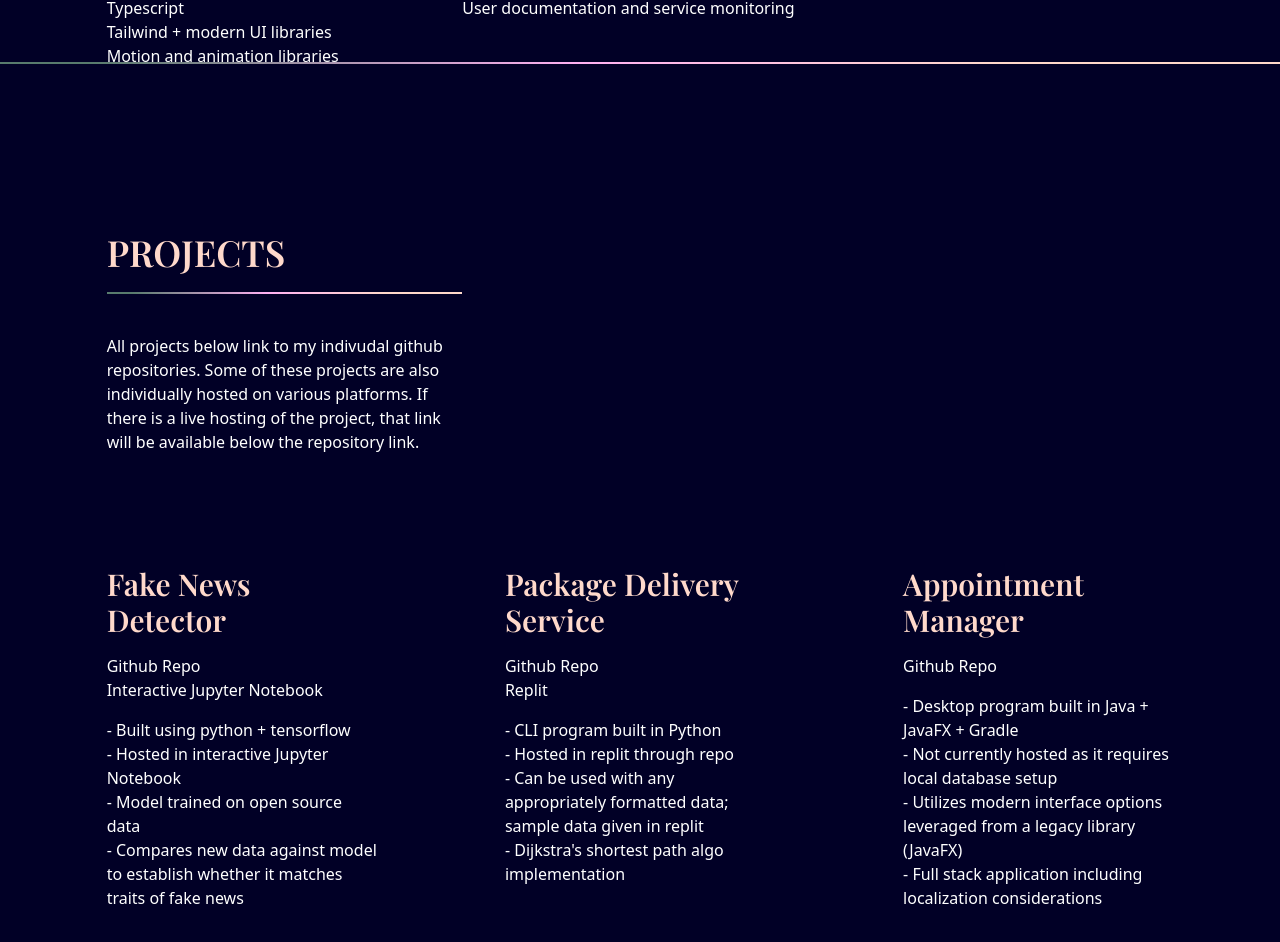
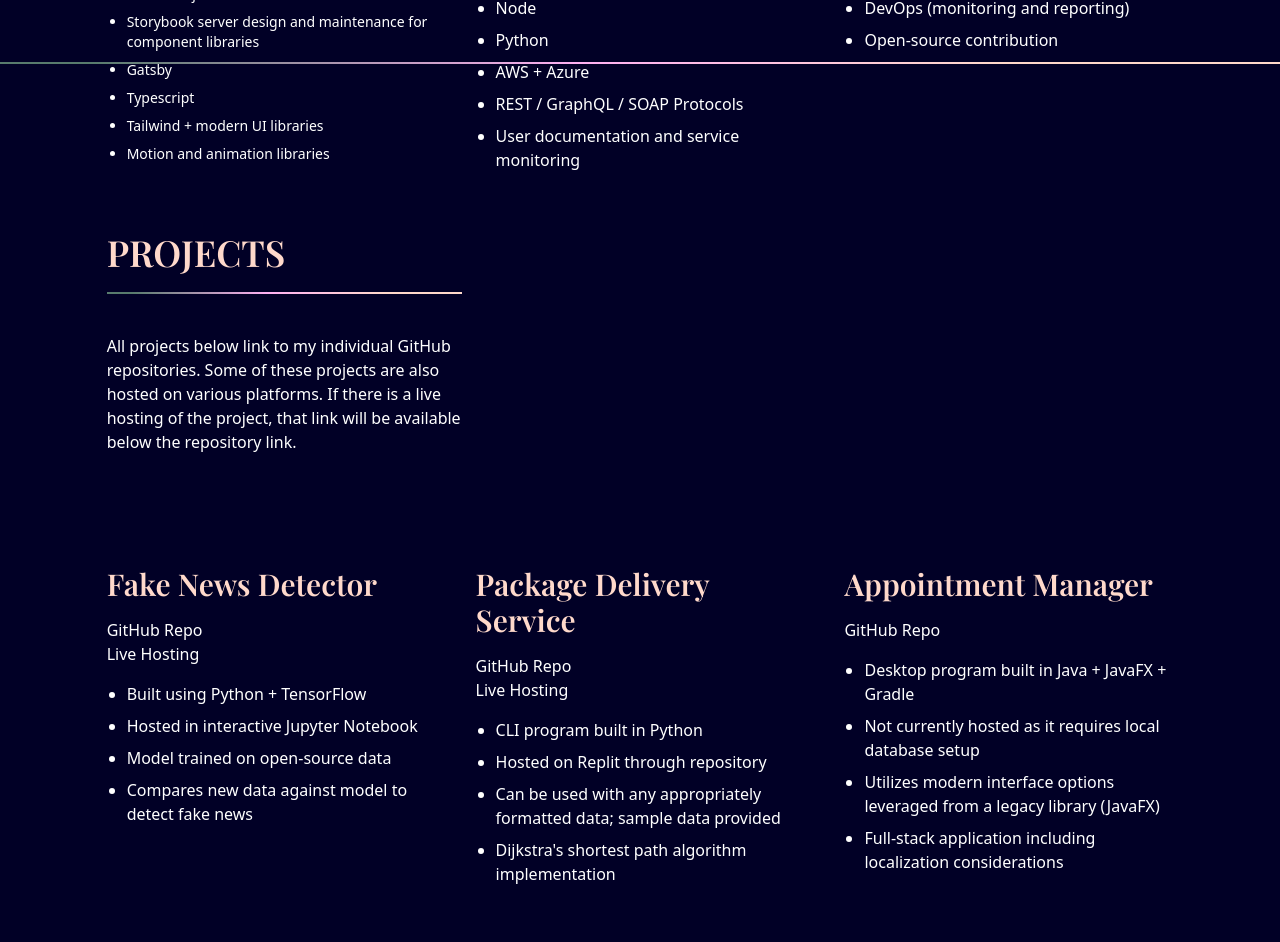
Before and after one commit to chelseymachin/portfolio-but-react, a React (Create React App) app: page / in a window 1280 px wide. Shown: the part 1540-2482 px from the top of the page. Built offline with nearby package versions, Linux system fonts and the light colour scheme; the HTML template or start-up script is replaced by a standard one.

Commit message:
add better mobile responsive layout to lists; make projects into components

```diff
--- a/src/scenes/Projects.jsx
+++ b/src/scenes/Projects.jsx
@@ -4,8 +4,8 @@ import { motion } from "framer-motion";
 const Projects = () => {
     return (
         <section id="projects" className="pt-10 pb-24">
-          {/* header section */}
-          <div className="md:flex md:justify-between md:gap-16 mt-32">
+            {/* Header Section */}
+            <div className="md:flex md:justify-between md:gap-16 mt-32">
                 <motion.div
                     className="md:w-1/3"
                     initial="hidden"
@@ -21,17 +21,52 @@ const Projects = () => {
                         PROJECTS
                     </p>
                     <LineGradient />
-                    <p className="mt-10 mb-7">
-                        All projects below link to my indivudal github repositories.  Some of these projects are also individually hosted on various platforms.  If there is a live hosting of the project, that link will be available below the repository link.
+                    <p className="mt-10 mb-7 text-sm md:text-base">
+                        All projects below link to my individual GitHub repositories. Some of these projects are also hosted on various platforms. If there is a live hosting of the project, that link will be available below the repository link.
                     </p>
                 </motion.div>
             </div>
-            {/* projects section */}
-            <div className="md:flex md:justify-between mt-16 gap-32">
-                {/* project #1 */}
-                <div className="flex-col items-center w-1/3">
+
+            {/* Projects Section */}
+            <div className="flex flex-col md:flex-row md:justify-between mt-16 gap-10">
+                {/* Project Component */}
+                {[
+                    {
+                        title: "Fake News Detector",
+                        repo: "https://github.com/chelseymachin/capstone",
+                        live: "https://mybinder.org/v2/gh/chelseymachin/capstone/HEAD",
+                        details: [
+                            "Built using Python + TensorFlow",
+                            "Hosted in interactive Jupyter Notebook",
+                            "Model trained on open-source data",
+                            "Compares new data against model to detect fake news"
+                        ],
+                    },
+                    {
+                        title: "Package Delivery Service",
+                        repo: "https://github.com/chelseymachin/package-delivery-service",
+                        live: "https://replit.com/@ChelseyMachin/package-delivery-service",
+                        details: [
+                            "CLI program built in Python",
+                            "Hosted on Replit through repository",
+                            "Can be used with any appropriately formatted data; sample data provided",
+                            "Dijkstra's shortest path algorithm implementation"
+                        ],
+                    },
+                    {
+                        title: "Appointment Manager",
+                        repo: "https://github.com/chelseymachin/Appointment-Customer-Management-App",
+                        details: [
+                            "Desktop program built in Java + JavaFX + Gradle",
+                            "Not currently hosted as it requires local database setup",
+                            "Utilizes modern interface options leveraged from a legacy library (JavaFX)",
+                            "Full-stack application including localization considerations"
+                        ],
+                    }
+                ].map((project, index) => (
                     <motion.div
-                        className="w-full mt-5"
+                        key={index}
+                        className="w-full md:w-1/3 mt-5"
                         initial="hidden"
                         whileInView="visible"
                         viewport={{ once: true, amount: 0.5 }}
@@ -42,90 +77,34 @@ const Projects = () => {
                         }}
                     >
                         <div className="relative h-18">
-                            <div className="z-10">
-                                <p className="font-playfair font-semibold text-blush text-3xl">Fake News Detector</p>
-                            </div>
+                            <p className="font-playfair font-semibold text-blush text-3xl">{project.title}</p>
                         </div>
                         <div className="mt-4">
-                            <ul>
-                                <li><a className="hover:text-green transition duration-500" href="https://github.com/chelseymachin/capstone" rel="noreferrer" target="_blank">Github Repo</a></li>
-                                <li><a className="hover:text-green transition duration-500" href="https://mybinder.org/v2/gh/chelseymachin/capstone/HEAD" rel="noreferrer" target="_blank">Interactive Jupyter Notebook</a></li>
+                            <ul className="text-sm md:text-base">
+                                <li>
+                                    <a className="hover:text-green transition duration-500" href={project.repo} rel="noreferrer" target="_blank">
+                                        GitHub Repo
+                                    </a>
+                                </li>
+                                {project.live && (
+                                    <li>
+                                        <a className="hover:text-green transition duration-500" href={project.live} rel="noreferrer" target="_blank">
+                                            Live Hosting
+                                        </a>
+                                    </li>
+                                )}
                             </ul>
-                            <ul className="mt-4">
-                                <li>- Built using python + tensorflow</li>
-                                <li>- Hosted in interactive Jupyter Notebook</li>
-                                <li>- Model trained on open source data</li>
-                                <li>- Compares new data against model to establish whether it matches traits of fake news</li>
+                            <ul className="list-disc pl-5 space-y-2 text-sm md:text-base mt-4">
+                                {project.details.map((detail, i) => (
+                                    <li key={i}>{detail}</li>
+                                ))}
                             </ul>
                         </div>
                     </motion.div>
-                </div>
-                {/* example project #2 */}
-                <div className="flex-col items-center w-1/3">
-                    <motion.div
-                        className="w-full mt-5"
-                        initial="hidden"
-                        whileInView="visible"
-                        viewport={{ once: true, amount: 0.5 }}
-                        transition={{ duration: 0.5 }}
-                        variants={{
-                            hidden: { opacity: 0, y: 50 },
-                            visible: { opacity: 1, y: 0 },
-                        }}
-                    >
-                        <div className="relative h-18">
-                            <div className="z-10">
-                                <p className="font-playfair font-semibold text-blush text-3xl">Package Delivery Service</p>
-                            </div>
-                        </div>
-                        <div className="mt-4">
-                            <ul>
-                                <li><a className="hover:text-green transition duration-500" href="https://github.com/chelseymachin/package-delivery-service" rel="noreferrer" target="_blank">Github Repo</a></li>
-                                <li><a className="hover:text-green transition duration-500" href="https://replit.com/@ChelseyMachin/package-delivery-service" rel="noreferrer" target="_blank">Replit</a></li>
-                            </ul>
-                            <ul className="mt-4">
-                                <li>- CLI program built in Python</li>
-                                <li>- Hosted in replit through repo</li>
-                                <li>- Can be used with any appropriately formatted data; sample data given in replit</li>
-                                <li>- Dijkstra's shortest path algo implementation</li>
-                            </ul>
-                        </div>
-                    </motion.div>
-                </div>
-                {/* example project #3 */}
-                <div className="flex-col items-center w-1/3">
-                    <motion.div
-                        className="w-full mt-5"
-                        initial="hidden"
-                        whileInView="visible"
-                        viewport={{ once: true, amount: 0.5 }}
-                        transition={{ duration: 0.5 }}
-                        variants={{
-                            hidden: { opacity: 0, y: 50 },
-                            visible: { opacity: 1, y: 0 },
-                        }}
-                    >
-                        <div className="relative h-18">
-                            <div className="z-10">
-                                <p className="font-playfair font-semibold text-blush text-3xl">Appointment Manager</p>
-                            </div>
-                        </div>
-                        <div className="mt-4">
-                            <ul>
-                                <li><a className="hover:text-green transition duration-500" href="https://github.com/chelseymachin/Appointment-Customer-Management-App" rel="noreferrer" target="_blank">Github Repo</a></li>
-                            </ul>
-                            <ul className="mt-4">
-                                <li>- Desktop program built in Java + JavaFX + Gradle</li>
-                                <li>- Not currently hosted as it requires local database setup</li>
-                                <li>- Utilizes modern interface options leveraged from a legacy library (JavaFX)</li>
-                                <li>- Full stack application including localization considerations</li>
-                            </ul>
-                        </div>
-                    </motion.div>
-                </div>
+                ))}
             </div>
         </section>
-    )
-}
+    );
+};
 
 export default Projects;
--- a/src/scenes/Skills.jsx
+++ b/src/scenes/Skills.jsx
@@ -24,8 +24,8 @@ const Skills = () => {
                         SKILLS
                     </p>
                     <LineGradient width="w-1/3" />
-                    <p className="mt-10 mb-7">
-                        I have professional experience in a breadth of technologies. I've mostly done full-stack work on product + platform teams at large software and retail companies in the US.
+                    <p className="mt-10 mb-7 text-sm md:text-base">
+                        I've mostly done full-stack work on product + platform teams at large software and retail companies in the US.  My favorite thing about engineering is learning new things all the time, so this list is rather exhaustive.  It is comprised of most of the tech I've touched in projects at some point or another.
                     </p>
                 </motion.div>
 
@@ -53,10 +53,10 @@ const Skills = () => {
             </div>
 
             {/* skills section */}
-            <div className="md:flex md:justify-between mt-16">
+            <div className="flex flex-col md:flex-row md:justify-between mt-16 gap-10">
                 {/* front end skills */}
                 <motion.div
-                    className="w-1/3 mt-5"
+                    className="w-full md:w-1/3 mt-5"
                     initial="hidden"
                     whileInView="visible"
                     viewport={{ once: true, amount: 0.5 }}
@@ -72,7 +72,7 @@ const Skills = () => {
                         </div>
                     </div>
                     <p>
-                        <ul>
+                        <ul className="list-disc pl-5 space-y-2 text-sm md:text-bas">
                             <li>Vue / React / Angular</li>
                             <li>Next.js / Nuxt.js</li>
                             <li>SASS/SCSS and complex styling solutions</li>
@@ -87,7 +87,7 @@ const Skills = () => {
                 </motion.div>
                 {/* back end skills */}
                 <motion.div
-                    className="mt-5 w-1/3"
+                    className="w-full md:w-1/3 mt-5"
                     initial="hidden"
                     whileInView="visible"
                     viewport={{ once: true, amount: 0.5 }}
@@ -103,7 +103,7 @@ const Skills = () => {
                         </div>
                     </div>
                     <p>
-                        <ul>
+                        <ul className="list-disc pl-5 space-y-2 text-sm md:text-base">
                             <li>Typescript</li>
                             <li>Java</li>
                             <li>C#/.NET</li>
@@ -117,7 +117,7 @@ const Skills = () => {
                 </motion.div>
                 {/* other skills */}
                 <motion.div
-                    className="mt-5 w-1/3"
+                    className="w-full md:w-1/3 mt-5"
                     initial="hidden"
                     whileInView="visible"
                     viewport={{ once: true, amount: 0.5 }}
@@ -133,7 +133,7 @@ const Skills = () => {
                         </div>
                     </div>
                     <p>
-                        <ul>
+                        <ul className="list-disc pl-5 space-y-2 text-sm md:text-base">
                             <li>Atlassian Suite (Jira, Trello, OpsGenie)</li>
                             <li>Agile + SAFE team structures</li>
                             <li>Comprehensive testing</li>
```
